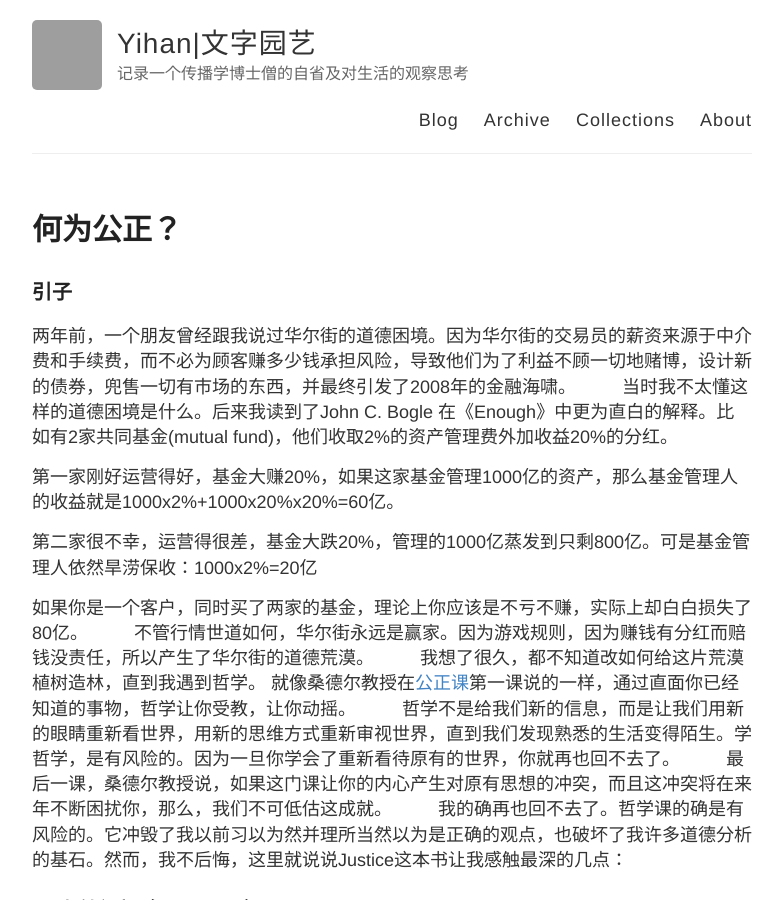
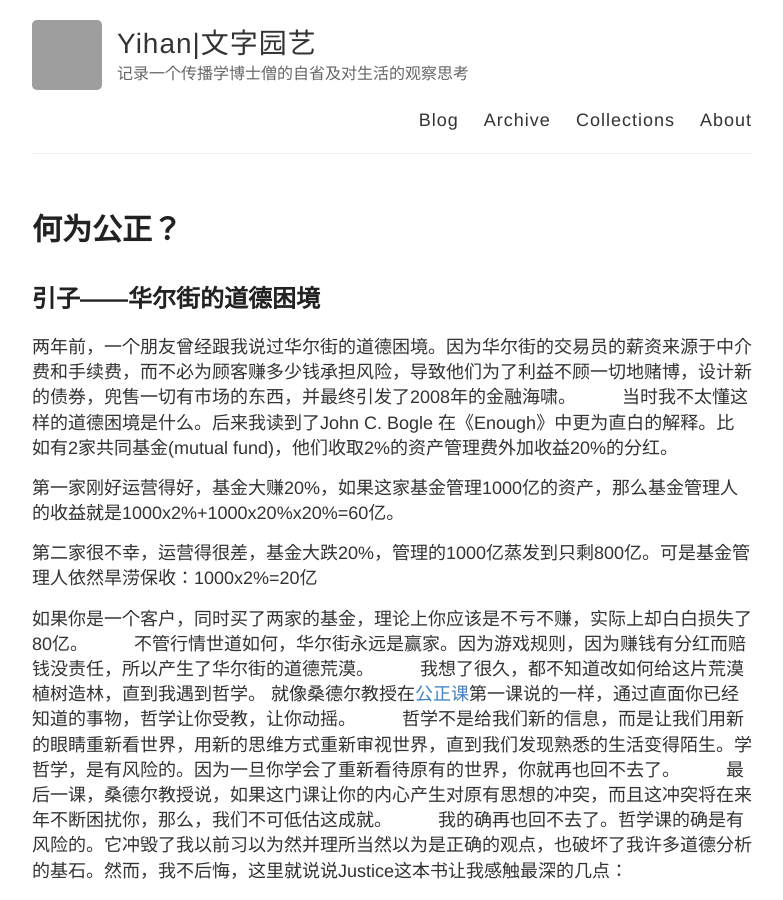
Before and after one commit to yihanxu/yihanxu.github.io, a Jekyll site: the page built from _posts/2014-3-25-justice.md, in a window 1280 px wide and 900 px high. Shown: the whole window, without its empty margins (248-1031 px from the left). Built offline with Jekyll 4.4.1, drawn with Linux system fonts in a browser that asks for light colours; comment, search, counter and statistics services are not loaded; grey boxes are pictures that could not be loaded.

Commit message:
subheading

```diff
--- a/_posts/2014-3-25-justice.md
+++ b/_posts/2014-3-25-justice.md
@@ -6,7 +6,7 @@ category: 就事论事
 tags: essay 华尔街 moral_dilemma
 ---
 
-### 引子
+## 引子——华尔街的道德困境
 
 两年前，一个朋友曾经跟我说过华尔街的道德困境。因为华尔街的交易员的薪资来源于中介费和手续费，而不必为顾客赚多少钱承担风险，导致他们为了利益不顾一切地赌博，设计新的债券，兜售一切有市场的东西，并最终引发了2008年的金融海啸。
 
@@ -29,7 +29,7 @@ tags: essay 华尔街 moral_dilemma
 
 我的确再也回不去了。哲学课的确是有风险的。它冲毁了我以前习以为然并理所当然以为是正确的观点，也破坏了我许多道德分析的基石。然而，我不后悔，这里就说说Justice这本书让我感触最深的几点：
 
-### 1. 功利主义（utilitarian）
+## 1. 功利主义（utilitarian）
 
 功利主义是什么？就是让尽可能多的人得到尽可能大的快乐，就是实现最大的社会福祉（utility）。我以前对这种看法是坚定不移地笃信的。在公共卫生领域，功利主义意味着权衡利弊，尽可能好地利用社会资源，创造最大的效用。衡量一个疫苗是否应该启用，就是看它能救多少人，同时比较它的花费，评估是否值得。医院的选址，也是看能服务多少人。是否进行乳腺癌检查也要结合当地的乳癌发病率和检测成本。Cost-Benefit Analysis 可以说是一大利器，它成功化解了无数模棱两可的社会问题，把这些问题都简化为哪种方法更省，更有用，受益人群更多。
 
@@ -42,7 +42,7 @@ tags: essay 华尔街 moral_dilemma
 自由主义（libritarian）的人也可能反对，因为那位健康的人并没有同意自己的器官被用来救人，医生这么做违背了他的个人意志。
 
 
-### 2. 如何看待自杀？
+## 2. 如何看待自杀？
 
 那么如果我们同意自由主义者的主张，即如果那名健康人同意自我牺牲，挽救更多人的性命，那么医生就可以名正言顺的用他的器官来救更多人吗？这样的人虽然极其稀少，但并不能完全排除没有，而且因为他的举止是舍己救人，所以会模糊这其中真正涉及的道德问题，所以不妨换一个例子。
 
@@ -53,7 +53,7 @@ tags: essay 华尔街 moral_dilemma
 那么，杀掉一个自愿被杀的人到底是不是犯罪？或者更进一步，自杀是道德的吗，是犯法的吗？自由主义者可能认为每个人都属于自己，所以自己有权处置自己的身体，所以自杀是被允许的。可是，这种极端形式的“协助式自杀”恐怕再坚定的自由主义者都会认为是不道德的。于是，在这里，“我属于我自己，我有权在不侵犯其他人权限的情况下处置有关自己的一切” 的这一论断受到了挑战。
 
 
-### 3. 什么是自由，什么是社会资源的公正分配？
+## 3. 什么是自由，什么是社会资源的公正分配？
 
 如果我真的完全属于我自己，那么我就拥有我的劳动力，进一步的拥有我的劳动所得。政府如果要收我的税，就是侵犯了我的个人权益。如果我非常富有，跟巴菲特一样有钱，那么联邦政府的累进税收制度对我来说就更是不公。——自由主义者可能会如此坚持。
 
```
Also changed, not shown: _posts/2014-4-5-snooze.md (+1 -1 lines), _posts/2014-6-11-kindness.md (+2 -2 lines).
